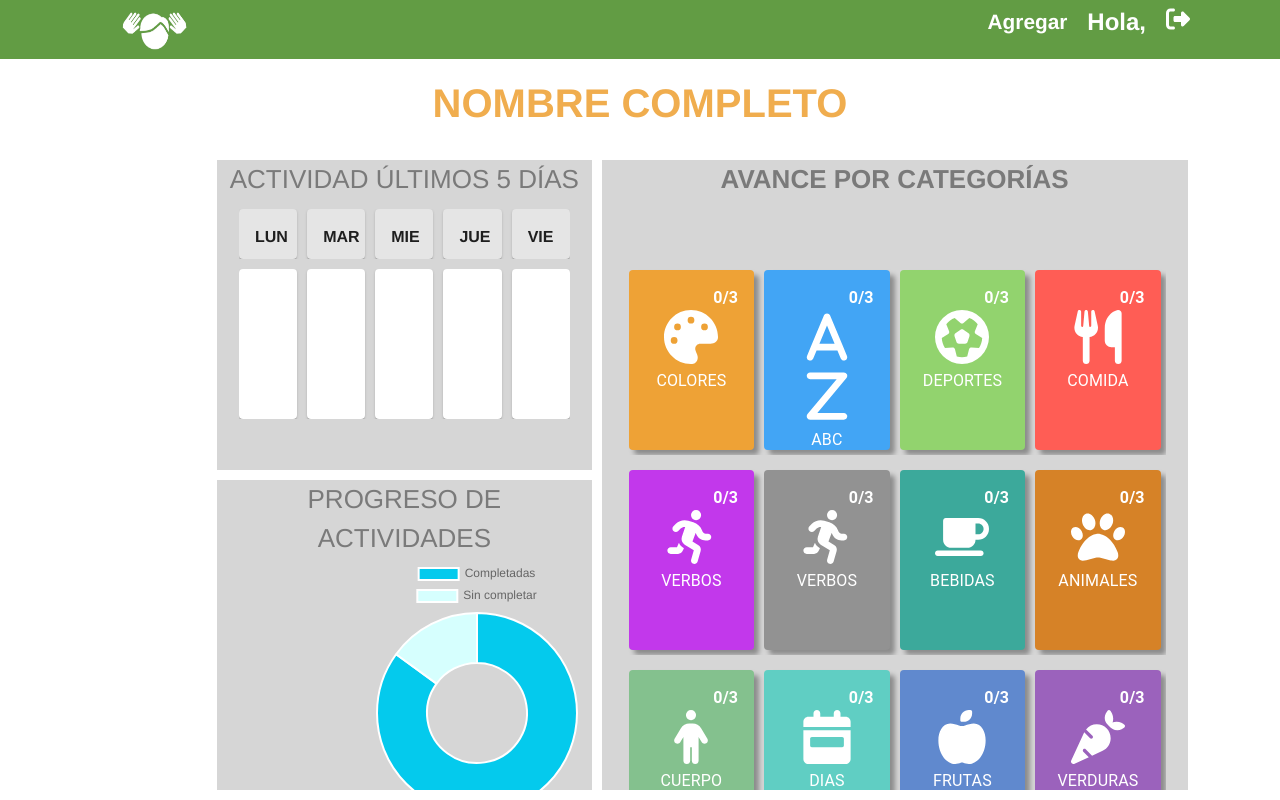
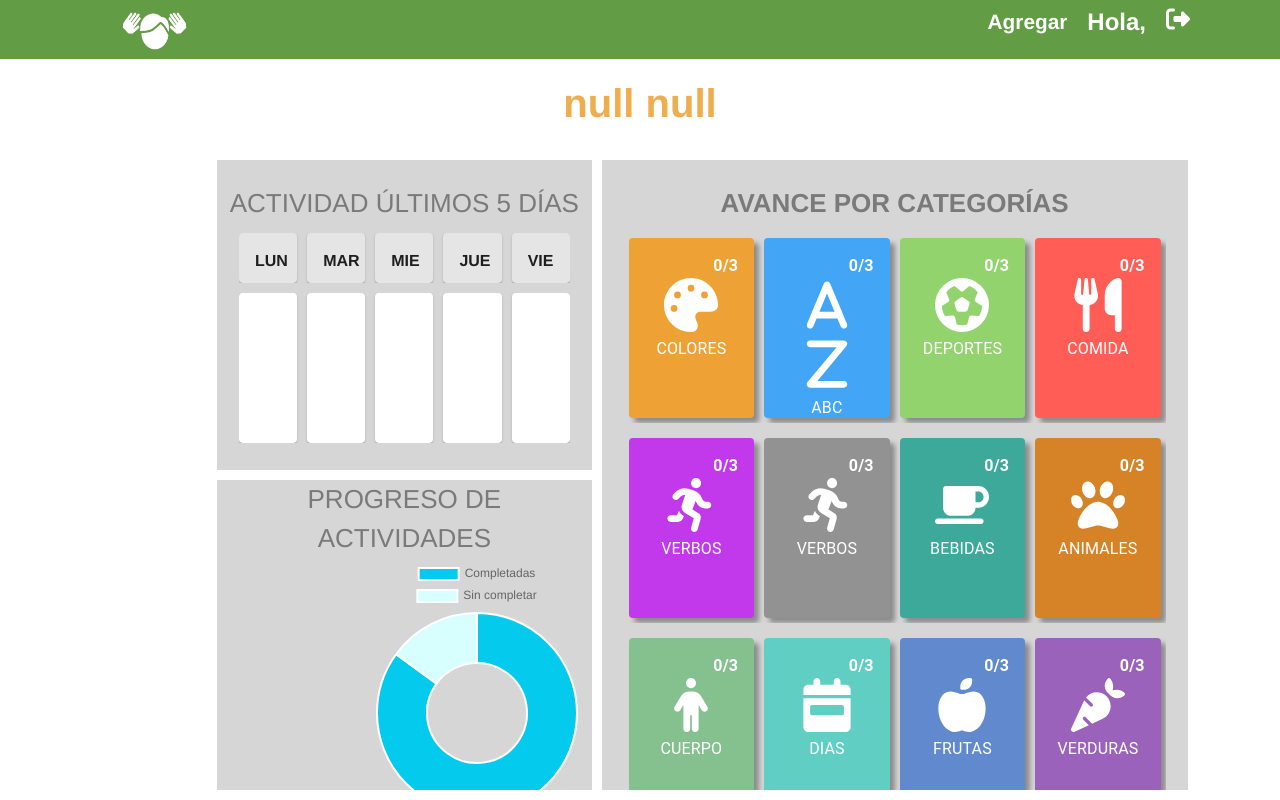
Before and after one commit to MaikiBR/DeerSignWeb, a React (Create React App) app in the folder deer-sign/: page /userdata in a window 1280 px wide. Built offline with nearby package versions, Linux system fonts and the light colour scheme.

Commit message:
Fullname of user display on UserData page, STILL PENDING DB CONN IN GRAPHS AND PROGRESS

```diff
--- a/deer-sign/src/Pages/Dashboard.js
+++ b/deer-sign/src/Pages/Dashboard.js
@@ -20,10 +20,14 @@ const db = StartFirebase();
 
 Chart.register(CategoryScale);
 
-/*function showUserData(userNombre, userApellido){
+function showUserData(userData){
+  var userNombre = userData.nombre;
+  var userApellido = userData.apellido;
   localStorage.setItem("userNombre", userNombre);
+  //console.log(userNombre);
   localStorage.setItem("userApellido", userApellido);
-}*/
+  //console.log(userApellido);
+}
 
 //const Dashboard = () => {
   export class RealtimeData extends React.Component {
@@ -43,7 +47,7 @@ Chart.register(CategoryScale);
                 let keyName = childSnapshot.key;
                 let data = childSnapshot.val();
                 records.push({"key":keyName, "data":data});
-                console.log(data);
+                //console.log(data);
             });
             this.setState({tableData:records});
         });
@@ -82,7 +86,7 @@ Chart.register(CategoryScale);
                             <td><div className="progressBar">
        <ProgressBar now={row.data.avance} />
     </div></td>                            <td>{row.data.ultvez}</td>
-                            <td><Link to="/userdata" /*onClick={() => showUserData(row.data.nombre, row.data.apellido)}*/><button><FontAwesomeIcon icon={faChartSimple}/></button></Link></td>
+                            <td><Link to="/userdata" onClick={() => showUserData(row.data)}><button><FontAwesomeIcon icon={faChartSimple}/></button></Link></td>
                             <td><button><FontAwesomeIcon icon={faX}/> </button></td>
                         </tr>
                         )
--- a/deer-sign/src/Pages/UserData.js
+++ b/deer-sign/src/Pages/UserData.js
@@ -10,23 +10,26 @@ import { fa1, fa2, fa3, faA, faAppleWhole, faBriefcase, faCalendarDays, faCalend
 
 import '../SCSS/Elements/_userdata.scss'
 
-/*var userNombre = localStorage.getItem("userNombre");
-var userApellido = localStorage.getItem("userApellido");*/
+
 
 export default class UserData extends Component {
     render(){
+        var userNombre = localStorage.getItem("userNombre");
+        var userApellido = localStorage.getItem("userApellido");
+        var userFullname = userNombre + " " + userApellido;
         return (
             <div>
                 <Navbar />
                 <div className="userdata-container">
                     <div className="userfullname-container">
-                        <h1>NOMBRE COMPLETO</h1>
+                        <h1>{userFullname}</h1>
                     </div>
                     <div className="sections-container">
                         <div class='row'>
                         <div class="col-md-5">
                                 <div class='row'>
                                     <div id="first-section" class="col-md-12">
+                                        <br />
                                         <span className="section-spans">ACTIVIDAD ÚLTIMOS 5 DÍAS</span>
                                         <div className="week-container">
                                             <div className="week-container-first">
@@ -92,6 +95,7 @@ export default class UserData extends Component {
                                 </div>
                             </div>
                             <div id="third-section" class="col-md-6">
+                                <br />
                                 <span id="third-span" className="section-spans">AVANCE POR CATEGORÍAS</span>
                                 <div className="categories-container">
                                     <div className="categories-container-first">
--- a/deer-sign/src/SCSS/Elements/_userdata.scss
+++ b/deer-sign/src/SCSS/Elements/_userdata.scss
@@ -78,7 +78,6 @@
 .categories-container {
     text-align: center;
     width: 100%;
-    margin-top: 10%;
 }
 
 .categories-container-first{
```
